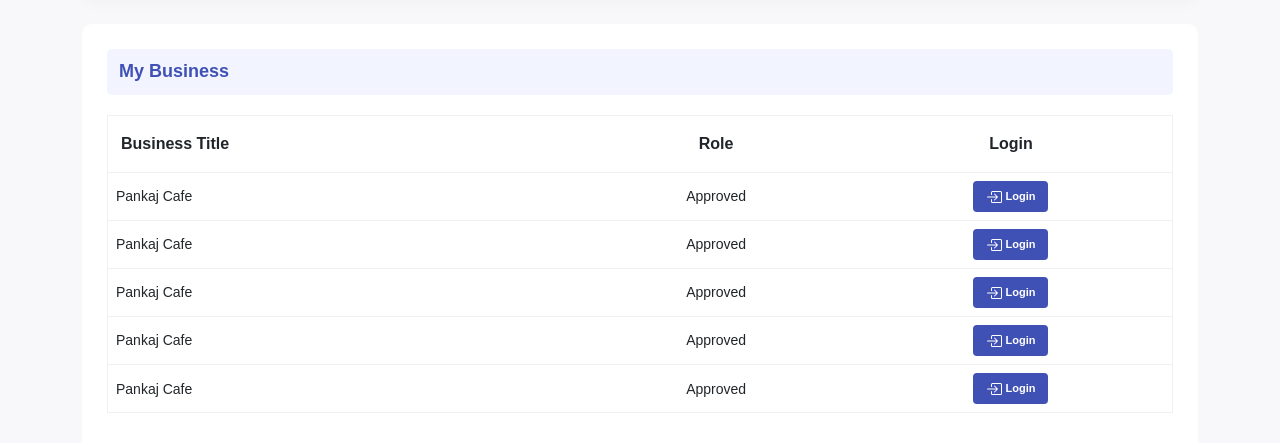
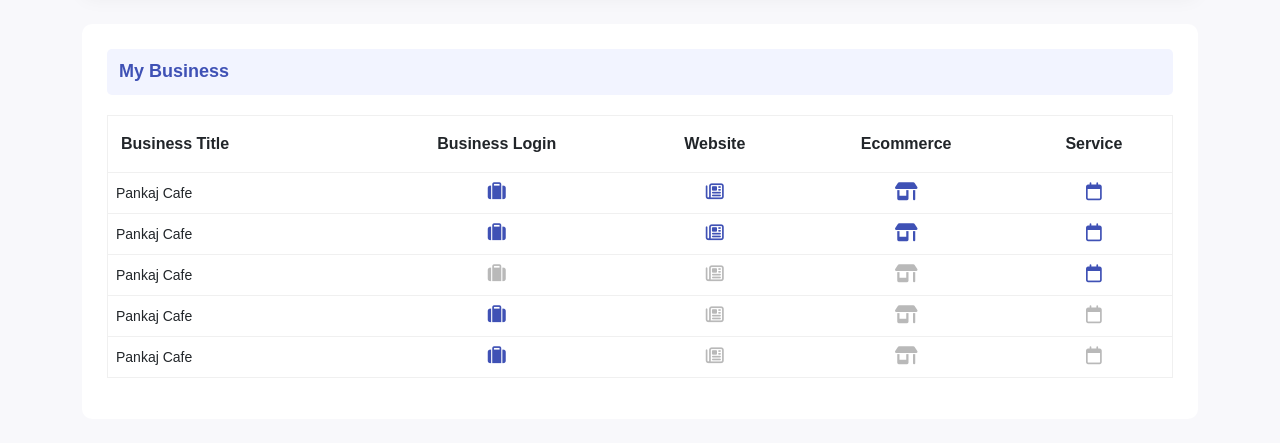
Before and after one commit to instaciti/manager, a plain HTML site: page manage-business.html in a window 1280 px wide. Shown: the part 131-574 px from the top of the page. Drawn offline with nearby package versions, Linux system fonts and the light colour scheme; a web font is replaced by a local one.

Commit message:
New changes

```diff
--- a/assets/css/instaciti-manager.css
+++ b/assets/css/instaciti-manager.css
@@ -1161,6 +1161,14 @@ span li {
     font-size: 14px;
 }
 
+.enquiryTableWrapper .table td i{
+    font-size: 18px;
+    color: #b9b9b9;
+}
+.enquiryTableWrapper .table td i.active{
+    color: var(--Primary_Color) !important;
+}
+
 .enquiryTableWrapper h4 {
     font-size: 18px;
     margin: 0px;
@@ -2147,6 +2155,15 @@ a {
 }
 
 @media only screen and (max-width: 767px) {
+
+    .enquiryTableWrapper .table th {
+        padding: 1rem 2px;
+        font-size: 11px;
+    }
+    .enquiryTableWrapper .table td {
+        vertical-align: middle;
+        font-size: 12px;
+    }
 
     .customPagination {
         flex-direction: column;
--- a/manage-business.html
+++ b/manage-business.html
@@ -66,33 +66,34 @@
                                     <tbody>
                                         <tr>
                                             <th> <strong>Business Title</strong> </th>
-                                            <th class="text-center"> <strong>Role</strong> </th>
-                                            <th class="text-center"> <strong>Login</strong> </th>
+                                            <th class="text-center"> <strong>Business Login</strong> </th>
+                                            <th class="text-center"> <strong>Website</strong> </th>
+                                            <th class="text-center"> <strong>Ecommerce</strong> </th>
+                                            <th class="text-center"> <strong>Service</strong> </th>
                                         </tr>
 
                                         <tr>
                                             <td>Pankaj Cafe</td>
                                             <td>
                                                 <div class="text-center">
-                                                    Approved
+                                                    <i class="fa-solid fa-suitcase active"></i>
                                                 </div>
                                             </td>
                                             <td>
                                                 <div class="text-center">
-                                                    <button class="btn" type="button" data-bs-toggle="tab"
-                                                        data-bs-target="#home" role="tab" aria-controls="home"
-                                                        aria-selected="true">
-                                                        <svg xmlns="http://www.w3.org/2000/svg" width="16" height="16"
-                                                            fill="#fff" class="bi bi-box-arrow-in-right"
-                                                            viewBox="0 0 16 16">
-                                                            <path fill-rule="evenodd"
-                                                                d="M6 3.5a.5.5 0 0 1 .5-.5h8a.5.5 0 0 1 .5.5v9a.5.5 0 0 1-.5.5h-8a.5.5 0 0 1-.5-.5v-2a.5.5 0 0 0-1 0v2A1.5 1.5 0 0 0 6.5 14h8a1.5 1.5 0 0 0 1.5-1.5v-9A1.5 1.5 0 0 0 14.5 2h-8A1.5 1.5 0 0 0 5 3.5v2a.5.5 0 0 0 1 0v-2z" />
-                                                            <path fill-rule="evenodd"
-                                                                d="M11.854 8.354a.5.5 0 0 0 0-.708l-3-3a.5.5 0 1 0-.708.708L10.293 7.5H1.5a.5.5 0 0 0 0 1h8.793l-2.147 2.146a.5.5 0 0 0 .708.708l3-3z" />
-                                                        </svg>
+                                                    <i class="fa-regular fa-newspaper active"></i>
+                                                </div>
+                                            </td>
 
-                                                        Login
-                                                    </button>
+                                            <td>
+                                                <div class="text-center">
+                                                    <i class="fa-solid fa-shop active"></i>
+                                                </div>
+                                            </td>
+
+                                            <td>
+                                                <div class="text-center">
+                                                    <i class="fa-regular fa-calendar active"></i>
                                                 </div>
                                             </td>
                                         </tr>
@@ -101,113 +102,105 @@
                                             <td>Pankaj Cafe</td>
                                             <td>
                                                 <div class="text-center">
-                                                    Approved
+                                                    <i class="fa-solid fa-suitcase active"></i>
                                                 </div>
                                             </td>
                                             <td>
                                                 <div class="text-center">
-                                                    <button class="btn" type="button" data-bs-toggle="tab"
-                                                        data-bs-target="#home" role="tab" aria-controls="home"
-                                                        aria-selected="true">
-                                                        <svg xmlns="http://www.w3.org/2000/svg" width="16" height="16"
-                                                            fill="#fff" class="bi bi-box-arrow-in-right"
-                                                            viewBox="0 0 16 16">
-                                                            <path fill-rule="evenodd"
-                                                                d="M6 3.5a.5.5 0 0 1 .5-.5h8a.5.5 0 0 1 .5.5v9a.5.5 0 0 1-.5.5h-8a.5.5 0 0 1-.5-.5v-2a.5.5 0 0 0-1 0v2A1.5 1.5 0 0 0 6.5 14h8a1.5 1.5 0 0 0 1.5-1.5v-9A1.5 1.5 0 0 0 14.5 2h-8A1.5 1.5 0 0 0 5 3.5v2a.5.5 0 0 0 1 0v-2z" />
-                                                            <path fill-rule="evenodd"
-                                                                d="M11.854 8.354a.5.5 0 0 0 0-.708l-3-3a.5.5 0 1 0-.708.708L10.293 7.5H1.5a.5.5 0 0 0 0 1h8.793l-2.147 2.146a.5.5 0 0 0 .708.708l3-3z" />
-                                                        </svg>
+                                                    <i class="fa-regular fa-newspaper active"></i>
+                                                </div>
+                                            </td>
 
-                                                        Login
-                                                    </button>
+                                            <td>
+                                                <div class="text-center">
+                                                    <i class="fa-solid fa-shop active"></i>
+                                                </div>
+                                            </td>
+
+                                            <td>
+                                                <div class="text-center">
+                                                    <i class="fa-regular fa-calendar active"></i>
                                                 </div>
                                             </td>
                                         </tr>
-
 
                                         <tr>
                                             <td>Pankaj Cafe</td>
                                             <td>
                                                 <div class="text-center">
-                                                    Approved
+                                                    <i class="fa-solid fa-suitcase "></i>
                                                 </div>
                                             </td>
                                             <td>
                                                 <div class="text-center">
-                                                    <button class="btn" type="button" data-bs-toggle="tab"
-                                                        data-bs-target="#home" role="tab" aria-controls="home"
-                                                        aria-selected="true">
-                                                        <svg xmlns="http://www.w3.org/2000/svg" width="16" height="16"
-                                                            fill="#fff" class="bi bi-box-arrow-in-right"
-                                                            viewBox="0 0 16 16">
-                                                            <path fill-rule="evenodd"
-                                                                d="M6 3.5a.5.5 0 0 1 .5-.5h8a.5.5 0 0 1 .5.5v9a.5.5 0 0 1-.5.5h-8a.5.5 0 0 1-.5-.5v-2a.5.5 0 0 0-1 0v2A1.5 1.5 0 0 0 6.5 14h8a1.5 1.5 0 0 0 1.5-1.5v-9A1.5 1.5 0 0 0 14.5 2h-8A1.5 1.5 0 0 0 5 3.5v2a.5.5 0 0 0 1 0v-2z" />
-                                                            <path fill-rule="evenodd"
-                                                                d="M11.854 8.354a.5.5 0 0 0 0-.708l-3-3a.5.5 0 1 0-.708.708L10.293 7.5H1.5a.5.5 0 0 0 0 1h8.793l-2.147 2.146a.5.5 0 0 0 .708.708l3-3z" />
-                                                        </svg>
+                                                    <i class="fa-regular fa-newspaper "></i>
+                                                </div>
+                                            </td>
 
-                                                        Login
-                                                    </button>
+                                            <td>
+                                                <div class="text-center">
+                                                    <i class="fa-solid fa-shop "></i>
+                                                </div>
+                                            </td>
+
+                                            <td>
+                                                <div class="text-center">
+                                                    <i class="fa-regular fa-calendar active"></i>
                                                 </div>
                                             </td>
                                         </tr>
-
 
                                         <tr>
                                             <td>Pankaj Cafe</td>
                                             <td>
                                                 <div class="text-center">
-                                                    Approved
+                                                    <i class="fa-solid fa-suitcase active"></i>
                                                 </div>
                                             </td>
                                             <td>
                                                 <div class="text-center">
-                                                    <button class="btn" type="button" data-bs-toggle="tab"
-                                                        data-bs-target="#home" role="tab" aria-controls="home"
-                                                        aria-selected="true">
-                                                        <svg xmlns="http://www.w3.org/2000/svg" width="16" height="16"
-                                                            fill="#fff" class="bi bi-box-arrow-in-right"
-                                                            viewBox="0 0 16 16">
-                                                            <path fill-rule="evenodd"
-                                                                d="M6 3.5a.5.5 0 0 1 .5-.5h8a.5.5 0 0 1 .5.5v9a.5.5 0 0 1-.5.5h-8a.5.5 0 0 1-.5-.5v-2a.5.5 0 0 0-1 0v2A1.5 1.5 0 0 0 6.5 14h8a1.5 1.5 0 0 0 1.5-1.5v-9A1.5 1.5 0 0 0 14.5 2h-8A1.5 1.5 0 0 0 5 3.5v2a.5.5 0 0 0 1 0v-2z" />
-                                                            <path fill-rule="evenodd"
-                                                                d="M11.854 8.354a.5.5 0 0 0 0-.708l-3-3a.5.5 0 1 0-.708.708L10.293 7.5H1.5a.5.5 0 0 0 0 1h8.793l-2.147 2.146a.5.5 0 0 0 .708.708l3-3z" />
-                                                        </svg>
+                                                    <i class="fa-regular fa-newspaper "></i>
+                                                </div>
+                                            </td>
 
-                                                        Login
-                                                    </button>
+                                            <td>
+                                                <div class="text-center">
+                                                    <i class="fa-solid fa-shop "></i>
+                                                </div>
+                                            </td>
+
+                                            <td>
+                                                <div class="text-center">
+                                                    <i class="fa-regular fa-calendar "></i>
                                                 </div>
                                             </td>
                                         </tr>
-
 
                                         <tr>
                                             <td>Pankaj Cafe</td>
                                             <td>
                                                 <div class="text-center">
-                                                    Approved
+                                                    <i class="fa-solid fa-suitcase active"></i>
                                                 </div>
                                             </td>
                                             <td>
                                                 <div class="text-center">
-                                                    <button class="btn" type="button" data-bs-toggle="tab"
-                                                        data-bs-target="#home" role="tab" aria-controls="home"
-                                                        aria-selected="true">
-                                                        <svg xmlns="http://www.w3.org/2000/svg" width="16" height="16"
-                                                            fill="#fff" class="bi bi-box-arrow-in-right"
-                                                            viewBox="0 0 16 16">
-                                                            <path fill-rule="evenodd"
-                                                                d="M6 3.5a.5.5 0 0 1 .5-.5h8a.5.5 0 0 1 .5.5v9a.5.5 0 0 1-.5.5h-8a.5.5 0 0 1-.5-.5v-2a.5.5 0 0 0-1 0v2A1.5 1.5 0 0 0 6.5 14h8a1.5 1.5 0 0 0 1.5-1.5v-9A1.5 1.5 0 0 0 14.5 2h-8A1.5 1.5 0 0 0 5 3.5v2a.5.5 0 0 0 1 0v-2z" />
-                                                            <path fill-rule="evenodd"
-                                                                d="M11.854 8.354a.5.5 0 0 0 0-.708l-3-3a.5.5 0 1 0-.708.708L10.293 7.5H1.5a.5.5 0 0 0 0 1h8.793l-2.147 2.146a.5.5 0 0 0 .708.708l3-3z" />
-                                                        </svg>
+                                                    <i class="fa-regular fa-newspaper "></i>
+                                                </div>
+                                            </td>
 
-                                                        Login
-                                                    </button>
+                                            <td>
+                                                <div class="text-center">
+                                                    <i class="fa-solid fa-shop "></i>
+                                                </div>
+                                            </td>
+
+                                            <td>
+                                                <div class="text-center">
+                                                    <i class="fa-regular fa-calendar "></i>
                                                 </div>
                                             </td>
                                         </tr>
-
 
                                     </tbody>
                                 </table>
```
